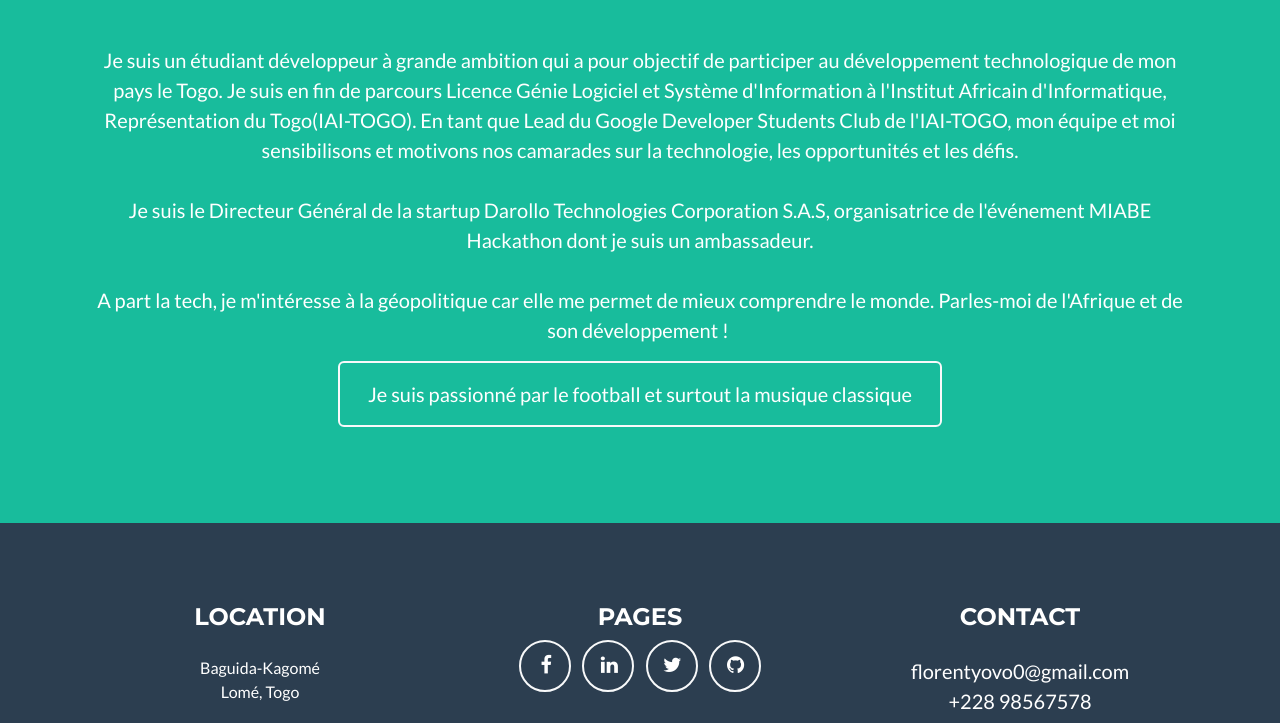
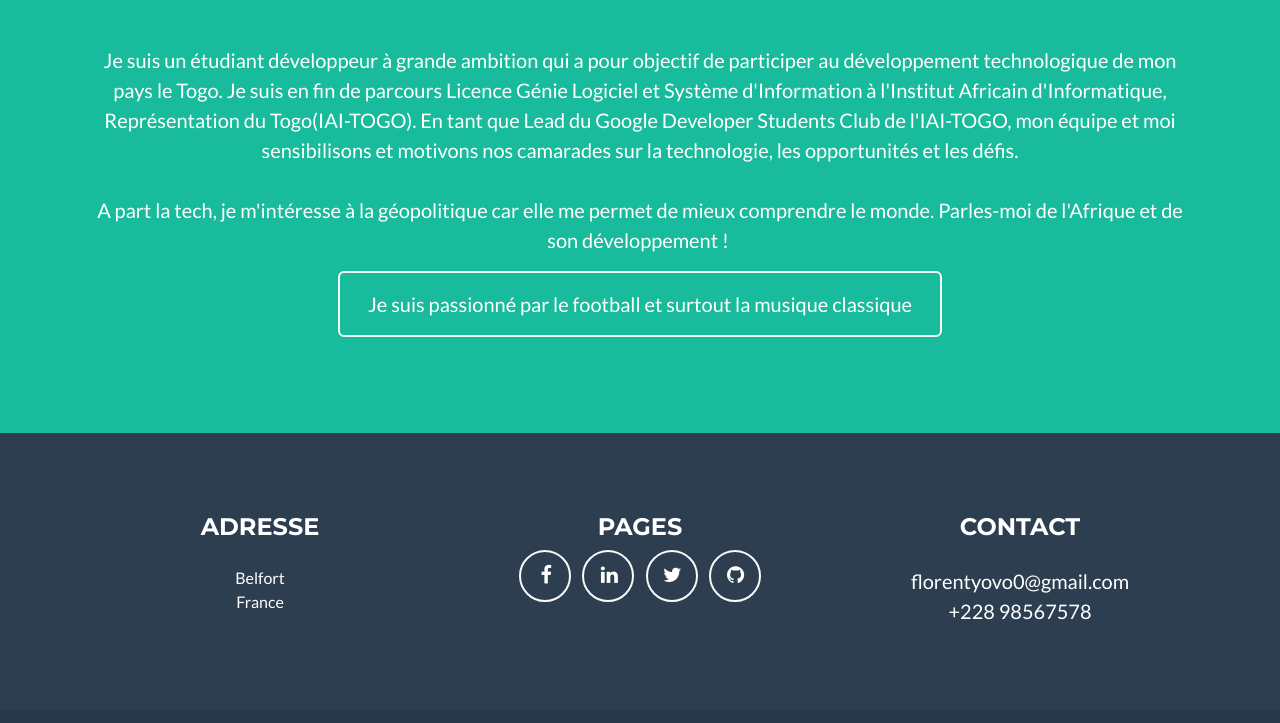
Before and after one commit to DarkBrain-LP/DarkBrain-LP.github.io, a plain HTML site: page index.html in a window 1280 px wide. Shown: the part 2299-3022 px from the top of the page. Drawn offline with Linux system fonts and the light colour scheme.

Commit message:
Update index.html

```diff
--- a/index.html
+++ b/index.html
@@ -126,7 +126,7 @@
                 </div>
             </div>
             <div class="text-center mt-4"><img class="img-fluid d-block mx-auto rounded-circle mb-5" src="assets/img/portfolio/2BV_0283_copie1.jpg" style="margin-top: -111px;padding-top: 24px;">
-                <p class="lead">Je suis un étudiant développeur à grande ambition qui a pour objectif de participer au développement technologique de mon pays le Togo. Je suis en fin de parcours Licence Génie Logiciel et Système d'Information à l'Institut Africain d'Informatique, Représentation du Togo(IAI-TOGO). En tant que Lead du Google Developer Students Club de l'IAI-TOGO, mon équipe et moi sensibilisons et motivons nos camarades sur la technologie, les opportunités et les défis.<br><br>Je suis le Directeur Général de la startup Darollo Technologies Corporation S.A.S, organisatrice de l'événement MIABE Hackathon dont je suis un ambassadeur.<br><br>A part la tech, je m'intéresse à la géopolitique car elle me permet de mieux comprendre le monde. Parles-moi de l'Afrique et de son développement !&nbsp;</p><a class="btn btn-outline-light btn-xl" role="button" href="#">Je suis passionné par le football et surtout la musique classique</a>
+                <p class="lead">Je suis un étudiant développeur à grande ambition qui a pour objectif de participer au développement technologique de mon pays le Togo. Je suis en fin de parcours Licence Génie Logiciel et Système d'Information à l'Institut Africain d'Informatique, Représentation du Togo(IAI-TOGO). En tant que Lead du Google Developer Students Club de l'IAI-TOGO, mon équipe et moi sensibilisons et motivons nos camarades sur la technologie, les opportunités et les défis.<br><br>A part la tech, je m'intéresse à la géopolitique car elle me permet de mieux comprendre le monde. Parles-moi de l'Afrique et de son développement !&nbsp;</p><a class="btn btn-outline-light btn-xl" role="button" href="#">Je suis passionné par le football et surtout la musique classique</a>
             </div>
         </div>
     </section>
@@ -134,8 +134,8 @@
         <div class="container">
             <div class="row">
                 <div class="col-md-4 mb-5 mb-lg-0">
-                    <h4 class="text-uppercase mb-4">Location</h4>
-                    <p>Baguida-Kagomé<br>Lomé, Togo</p>
+                    <h4 class="text-uppercase mb-4">Adresse</h4>
+                    <p>Belfort<br>France</p>
                 </div>
                 <div class="col-md-4 mb-5 mb-lg-0">
                     <h4 class="text-uppercase">Pages</h4>
```
